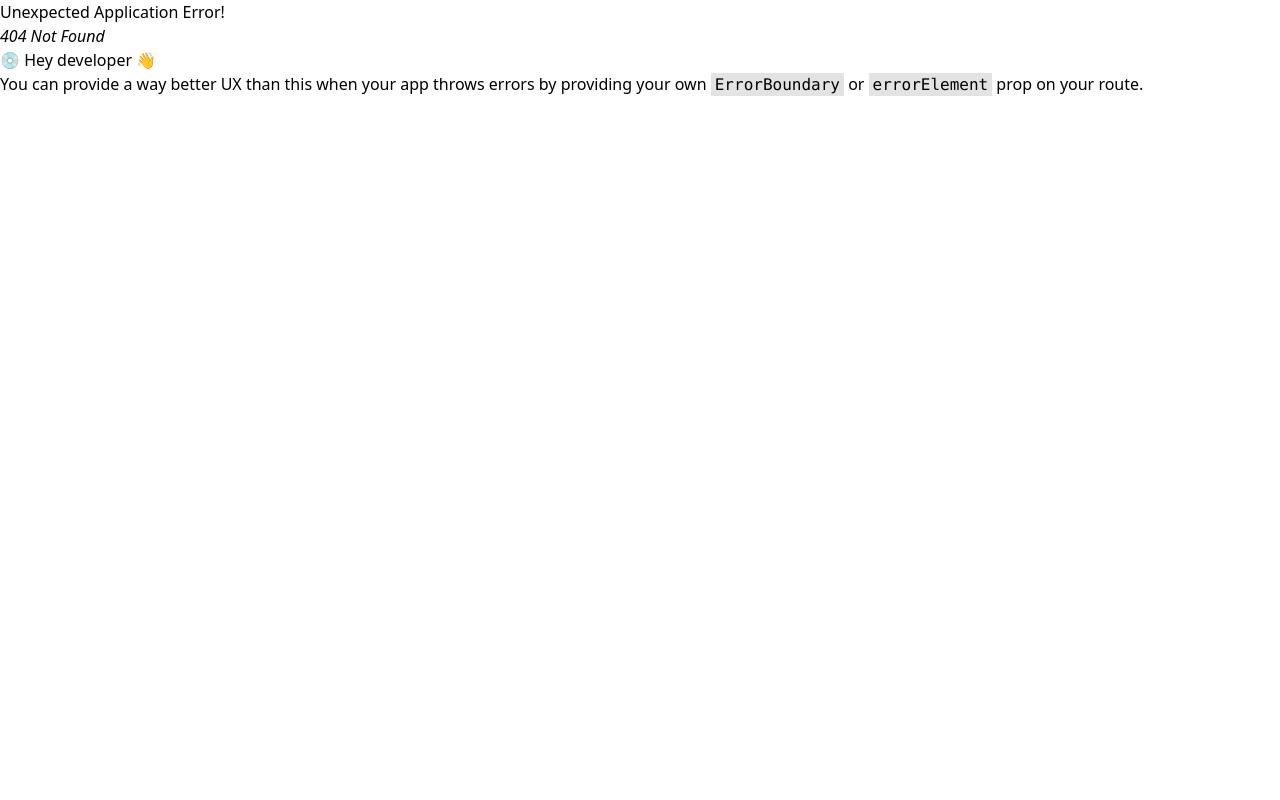
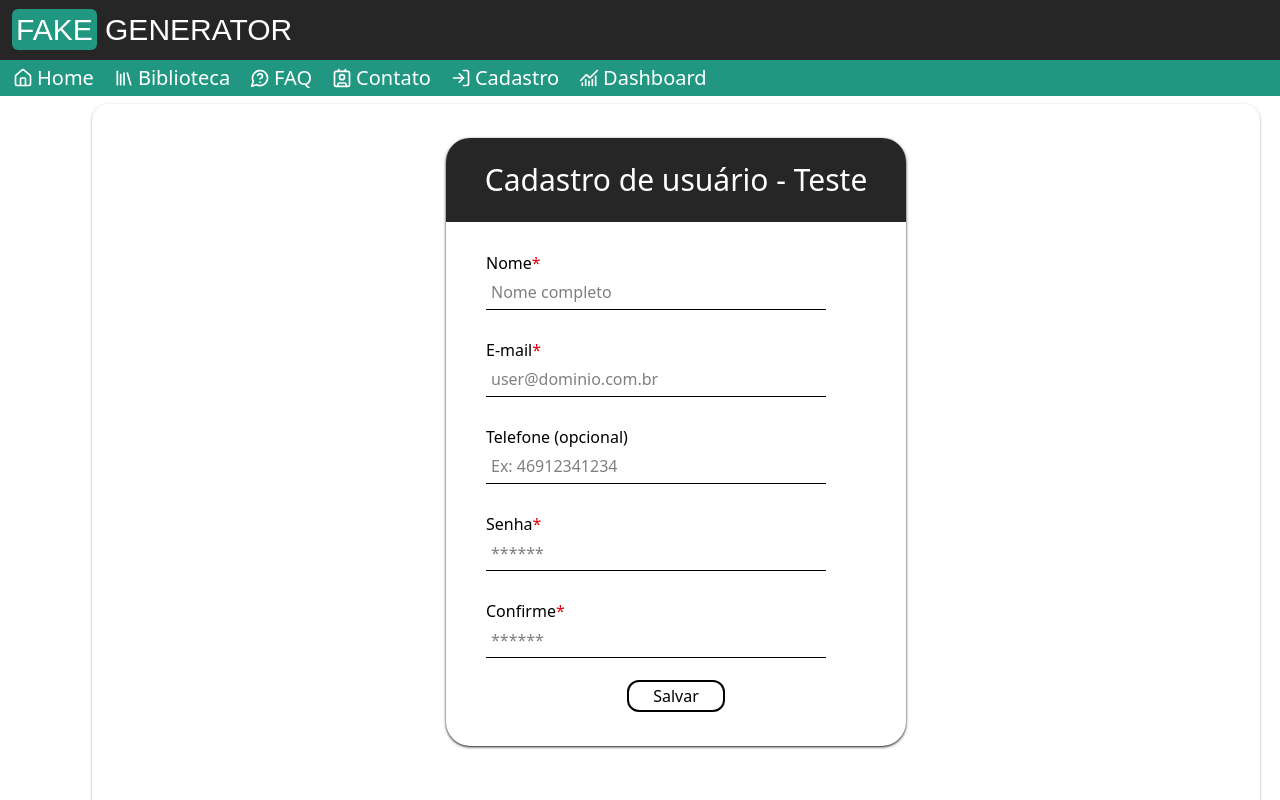
Before and after one commit to LucasBoaretto/Projeto-FakeGeneratorReact, a React (Vite) app: page /register in a window 1280 px wide. Before the commit this address had no page. Shown: the top 800 px of the page. Built offline with nearby package versions, Linux system fonts and the light colour scheme.

Commit message:
criação da tela de cadastro de usuário e seus componentes, ajuste da rota na NavBar

```diff
--- a/src/components/navbar/NavBar.jsx
+++ b/src/components/navbar/NavBar.jsx
@@ -37,10 +37,12 @@ function NavBar() {
         <NavItens>Contato</NavItens>
       </NavItensContainer>
 
-      <NavItensContainer>
-        <LogInIcon color="white" size={20} />
-        <NavItens>Cadastro</NavItens>
-      </NavItensContainer>
+      <Link to="/register">
+        <NavItensContainer>
+          <LogInIcon color="white" size={20} />
+          <NavItens>Cadastro</NavItens>
+        </NavItensContainer>
+      </Link>
 
       <Link to="/dashboard">
         <NavItensContainer>
--- /dev/null
+++ b/src/components/register/Form.jsx
@@ -0,0 +1,16 @@
+function Form(props) {
+  return (
+    <div>
+      <form
+        action="#"
+        method="get"
+        autoComplete="off"
+        className="px-10 py-5 rounded-t-none rounded-b-2xl h-auto"
+      >
+        {props.children}
+      </form>
+    </div>
+  );
+}
+
+export default Form;
--- /dev/null
+++ b/src/components/register/FormBtn.jsx
@@ -0,0 +1,14 @@
+function FormBtn() {
+  return (
+    <div className="flex justify-center py-2.5">
+      <button
+        type="submit"
+        className="text-black text-base py-0.5 px-6 rounded-xl border-solid border-2 border-black cursor-pointer hover:border-green-400 mt-3 mb-6"
+      >
+        Salvar
+      </button>
+    </div>
+  );
+}
+
+export default FormBtn;
--- /dev/null
+++ b/src/components/register/FormContainer.jsx
@@ -0,0 +1,9 @@
+function FormContainer(props) {
+  return (
+    <div className="my-5 mx-auto w-115 rounded-3xl overflow-hidden border-solid border-cor0 shadow-sm/80">
+      {props.children}
+    </div>
+  );
+}
+
+export default FormContainer;
--- /dev/null
+++ b/src/components/register/InputsContainer.jsx
@@ -0,0 +1,9 @@
+function InputsContainer(props) {
+  return (
+    <div className="flex flex-col mt-7">
+      {props.children}
+    </div>
+  );
+}
+
+export default InputsContainer;
--- /dev/null
+++ b/src/components/register/InputsForm.jsx
@@ -0,0 +1,76 @@
+import InputsContainer from "./InputsContainer";
+import RedAsterisk from "./RedAsterisk";
+
+function InputsForm() {
+  return (
+    <div className="ml-10 mr-20">
+      <InputsContainer>
+        <label>
+          Nome
+          <RedAsterisk />
+        </label>
+        <input
+          type="text"
+          minLength="3"
+          placeholder="Nome completo"
+          required
+          className="w-full h-8.75 border-b border-solid pl-1.25 hover:outline-2 hover:rounded-sm"
+        />
+      </InputsContainer>
+
+      <InputsContainer>
+        <label>
+          E-mail
+          <RedAsterisk />
+        </label>
+        <input
+          type="email"
+          placeholder="user@dominio.com.br"
+          required
+          className="full h-8.75 border-b border-solid pl-1.25 hover:outline-2 hover:rounded-sm"
+        />
+      </InputsContainer>
+
+      <InputsContainer>
+        <label>Telefone (opcional)</label>
+        <input
+          type="tel"
+          placeholder="Ex: 46912341234"
+          minLength="10"
+          maxLength="11"
+          className="w-full h-8.75 border-b border-solid pl-1.25 hover:outline-2 hover:rounded-sm"
+        />
+      </InputsContainer>
+
+      <InputsContainer>
+        <label>
+          Senha
+          <RedAsterisk />
+        </label>
+        <input
+          type="password"
+          minLength="6"
+          placeholder="******"
+          required
+          className="w-full h-8.75 border-b border-solid pl-1.25 hover:outline-2 hover:rounded-sm"
+        />
+      </InputsContainer>
+
+      <InputsContainer>
+        <label>
+          Confirme
+          <RedAsterisk />
+        </label>
+        <input
+          type="password"
+          minLength="6"
+          placeholder="******"
+          required
+          className="w-full h-8.75 border-b border-solid pl-1.25 hover:outline-2 hover:rounded-sm"
+        />
+      </InputsContainer>
+    </div>
+  );
+}
+
+export default InputsForm;
--- /dev/null
+++ b/src/components/register/RedAsterisk.jsx
@@ -0,0 +1,5 @@
+function RedAsterisk() {
+  return <span className="text-red-600">*</span>;
+}
+
+export default RedAsterisk;
--- /dev/null
+++ b/src/pages/RegisterPage.jsx
@@ -0,0 +1,31 @@
+import { Form } from "react-router-dom";
+import Footer from "../components/Footer";
+import Header from "../components/Header";
+import Main from "../components/Main";
+import NavBar from "../components/navbar/NavBar";
+import FormContainer from "../components/register/FormContainer";
+import InputsForm from "../components/register/InputsForm";
+import FormBtn from "../components/register/FormBtn";
+
+function RegisterPage() {
+  return (
+    <div>
+      <Header />
+      <NavBar />
+      <Main>
+        <FormContainer>
+          <h1 className="text-center bg-cor0 text-white py-6 px-5 border-b border-solid text-3xl rounded-b-none">
+            Cadastro de usuário - Teste
+          </h1>
+          <Form>
+            <InputsForm />
+            <FormBtn />
+          </Form>
+        </FormContainer>
+      </Main>
+      <Footer />
+    </div>
+  );
+}
+
+export default RegisterPage;
```
Also changed, not shown: src/main.jsx (+7 -2 lines).
